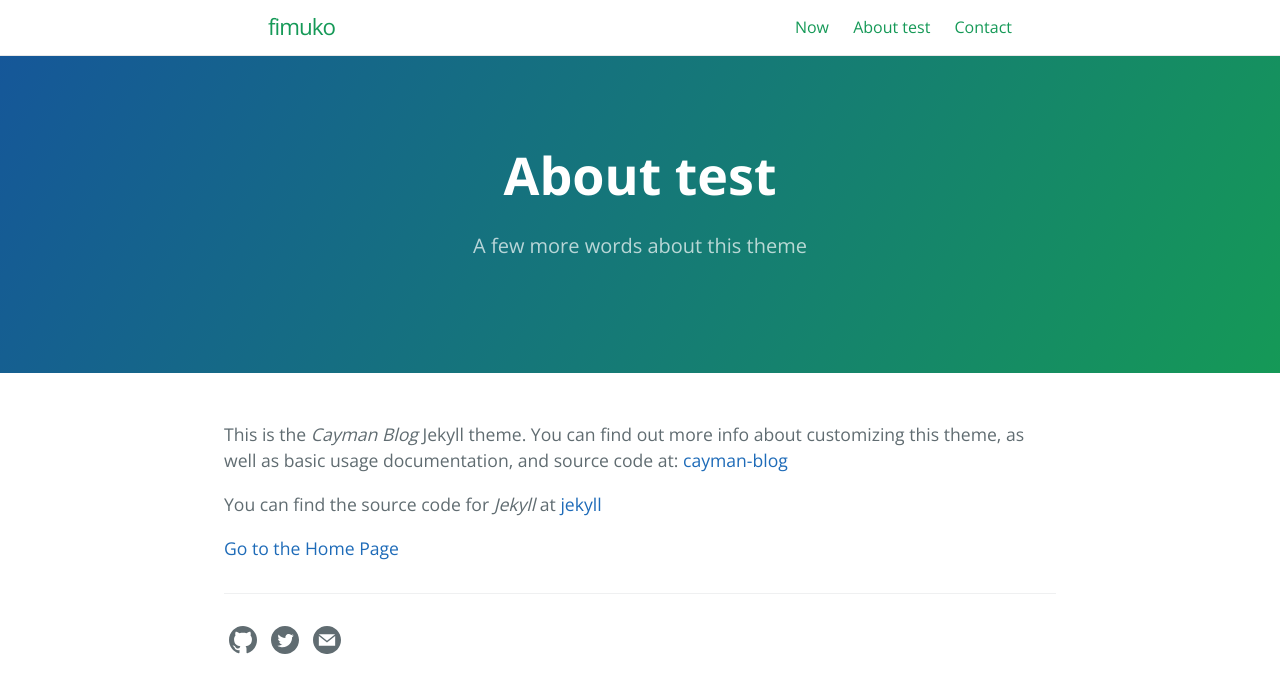
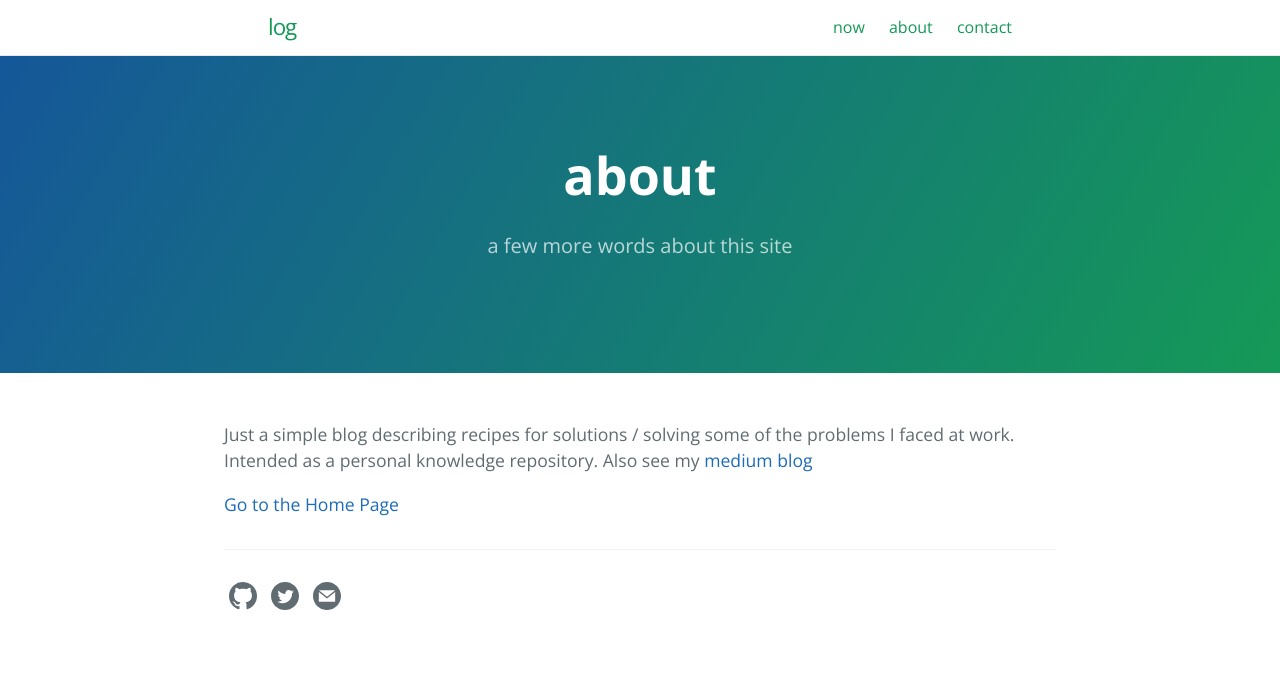
Before and after one commit to fimuko/fimuko.github.io, a Jekyll site: the page built from about.md, in a window 1280 px wide. Shown: the top 693 px of the page. Built offline with Jekyll 4.4.1, drawn with Linux system fonts in a browser that asks for light colours.

Commit message:
small changes to .md files

```diff
--- a/_config.yml
+++ b/_config.yml
@@ -1,8 +1,8 @@
-title: fimuko
+title: log
 description: adventures in data science / data enginireeing world
 show_downloads: true
 
-baseurl: "/" # change this to the subpath of your site, e.g. /blog. Leave it empty if you don't need it.
+baseurl: "" # change this to the subpath of your site, e.g. /blog. Leave it empty if you don't need it.
 url: "https://fimuko.github.io" # change this to the base hostname & protocol for your site
 
 
--- a/about.md
+++ b/about.md
@@ -1,15 +1,14 @@
 ---
 layout: page
-title: About test
-tagline: A few more words about this theme
+title: about
+tagline: a few more words about this site
 permalink: /about.html
 ref: about
 order: 0
 ---
 
-This is the _Cayman Blog_ Jekyll theme. You can find out more info about customizing this theme, as well as basic usage documentation, and source code at: [cayman-blog](https://github.com/lorepirri/cayman-blog)
-
-You can find the source code for _Jekyll_ at [jekyll](https://github.com/jekyll/jekyll)
+Just a simple blog describing recipes for solutions / solving some of the problems I faced at work. Intended as a personal knowledge repository.
+Also see my [medium blog](https://medium.com/@fimuko)
 
 
 [Go to the Home Page]({{ '/' | absolute_url }})
```
Also changed, not shown: contact.md (+1 -1 lines), now.md (+5 -3 lines).
